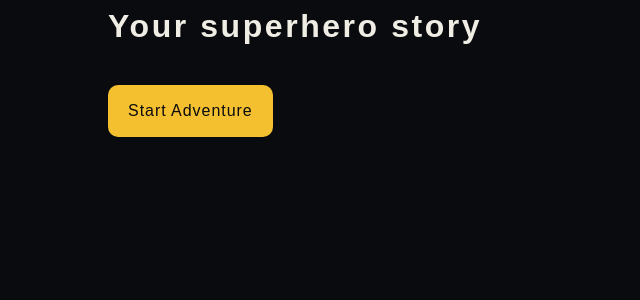
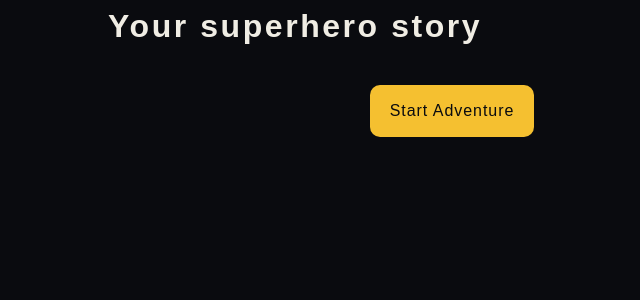
Before and after one commit to fnavarijo/superhero-story, a Nuxt app: page / in a window 1280 px wide. Shown: the top 300 px of the page, without its empty margins (188-828 px from the left). Built offline with nearby package versions, Linux system fonts and the light colour scheme.

Commit message:
Base setup for images

```diff
--- a/app/app.vue
+++ b/app/app.vue
@@ -4,6 +4,7 @@ import { ref } from 'vue';
 
 const waitingForAction = ref(true);
 const actions = ref([]);
+// const generatedImage = ref('');
 
 async function performInteraction(content) {
   const data = await $fetch('/api/interactions', {
@@ -28,6 +29,17 @@ async function addAction(action) {
 
   await performInteraction(action);
 }
+
+// async function createImage() {
+//   const data = await $fetch('/api/images', {
+//     method: 'POST',
+//     body: {
+//       content: actions.value[0].parts[0].text,
+//     },
+//   });
+
+//   generatedImage.value = data.image[0].replace('public/', '');
+// }
 </script>
 
 <template>
@@ -42,14 +54,21 @@ async function addAction(action) {
         <p v-for="answer in actions" class="scenario-card">{{ answer }}</p>
       </section>
 
-      <button
-        v-if="actions.length === 0"
-        @click="startAdventure"
-        class="start-btn"
-      >
-        Start Adventure
-      </button>
+      <div v-if="actions.length === 0" class="start-btn-container">
+        <ActionButton @click="startAdventure">Start Adventure</ActionButton>
+      </div>
       <ActionPrompt v-else @action="addAction" :disabled="!waitingForAction" />
+
+      <!-- <div v-if="actions.length > 0" class="image-container">
+        <ActionButton @click="createImage">Generate Image</ActionButton>
+        <img
+          height="320"
+          width="320"
+          v-show="generatedImage"
+          :src="generatedImage"
+          alt=""
+        />
+      </div> -->
     </article>
   </main>
 </template>
--- a/app/assets/global.css
+++ b/app/assets/global.css
@@ -154,3 +154,14 @@ body {
     opacity 0.15s ease,
     transform 0.1s ease;
 }
+
+.start-btn-container {
+  display: flex;
+  justify-content: center;
+}
+
+.image-container {
+  display: flex;
+  justify-content: center;
+  margin-top: 1rem;
+}
--- /dev/null
+++ b/app/components/ActionButton.vue
@@ -0,0 +1,5 @@
+<template>
+  <button @click="$emit('click')" class="start-btn">
+    <slot></slot>
+  </button>
+</template>
```
